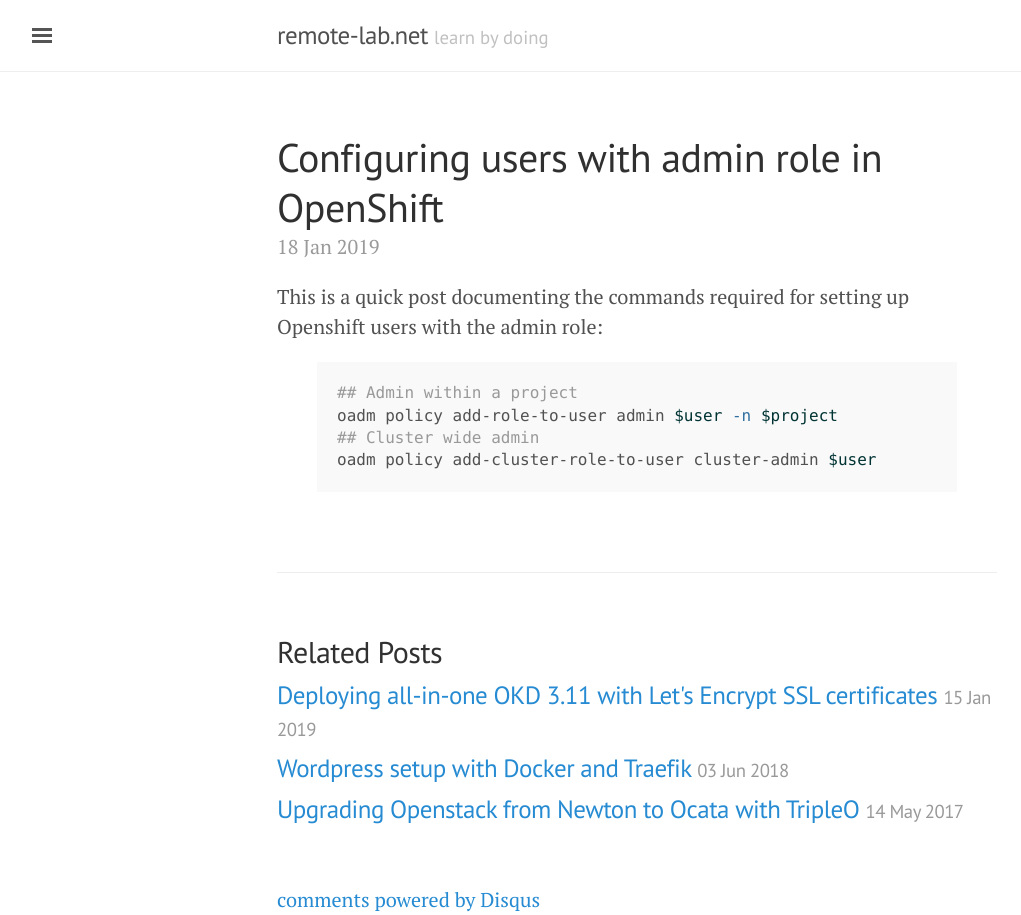
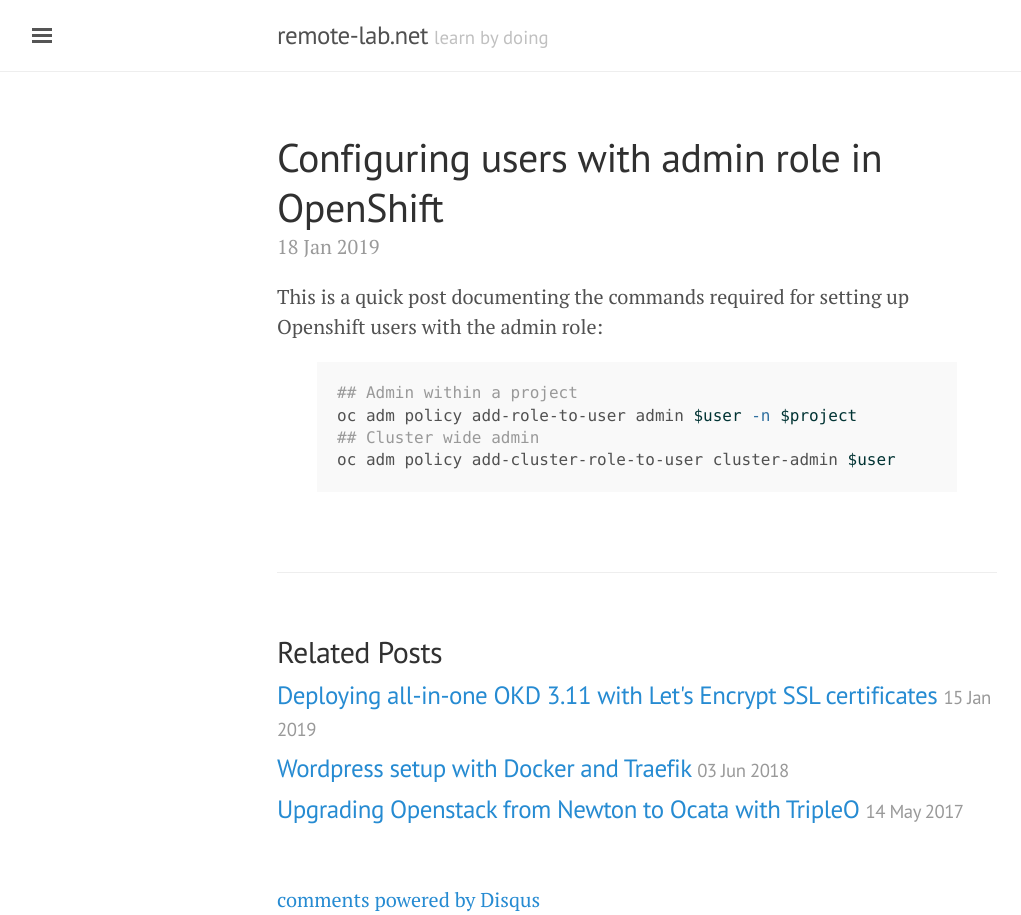
Before and after one commit to mcornea/mcornea.github.io, a Jekyll site: the page built from _posts/2019-01-18-openshift-cluster-admin-user.markdown, in a window 1280 px wide. Shown: the whole page, without its empty margins (3-1024 px from the left). Built offline with Jekyll 4.4.1, drawn with Linux system fonts in a browser that asks for light colours; comment, search, counter and statistics services are not loaded.

Commit message:
updated oc commands for setting up OpenShift admin roles

```diff
--- a/_posts/2019-01-18-openshift-cluster-admin-user.markdown
+++ b/_posts/2019-01-18-openshift-cluster-admin-user.markdown
@@ -18,7 +18,7 @@
 
 {% highlight bash %}
 ## Admin within a project
-oadm policy add-role-to-user admin $user -n $project
+oc adm policy add-role-to-user admin $user -n $project
 ## Cluster wide admin
-oadm policy add-cluster-role-to-user cluster-admin $user
+oc adm policy add-cluster-role-to-user cluster-admin $user
 {% endhighlight %}
```
